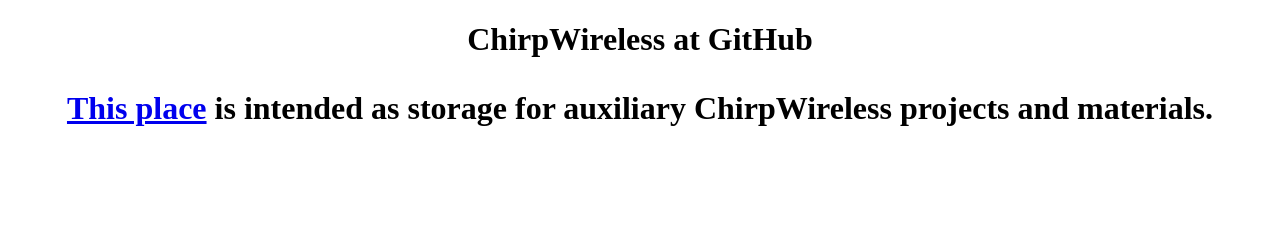
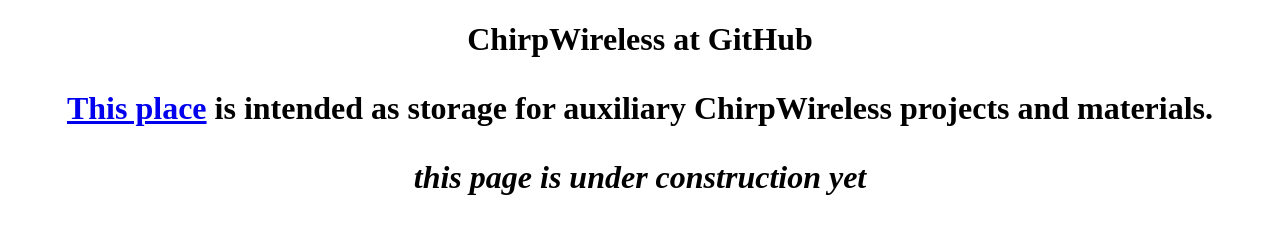
Before and after one commit to chirpwireless/chirpwireless.github.io, a plain HTML site: page index.html in a window 1280 px wide. Drawn offline with Linux system fonts and the light colour scheme.

Commit message:
Update index.html

```diff
--- a/index.html
+++ b/index.html
@@ -11,5 +11,7 @@
   <h1>ChirpWireless at GitHub</title>
 
   <p><a href="https://github.com/chirpwireless">This place</a> is intended as storage for auxiliary ChirpWireless projects and materials.</p>
+
+  <p><i>this page is under construction yet</i></p>
 </body>
 </html>
```
